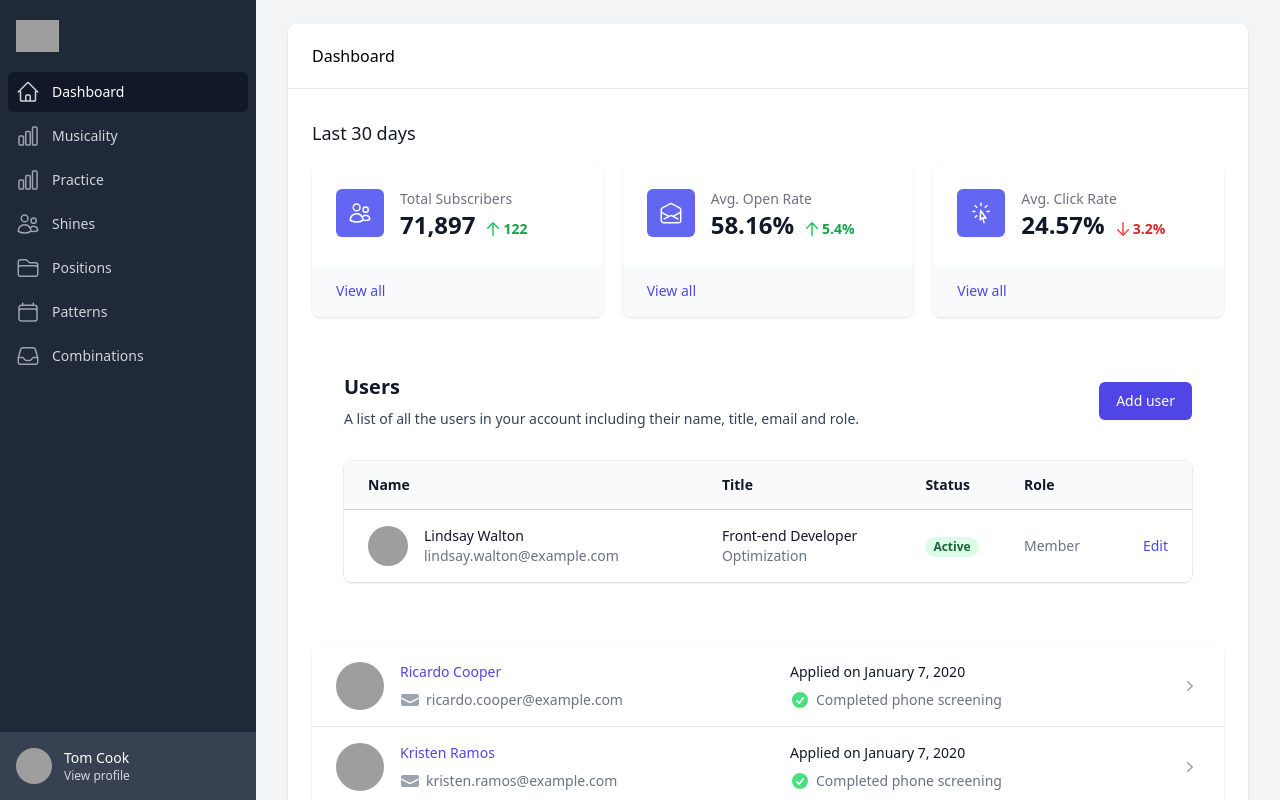
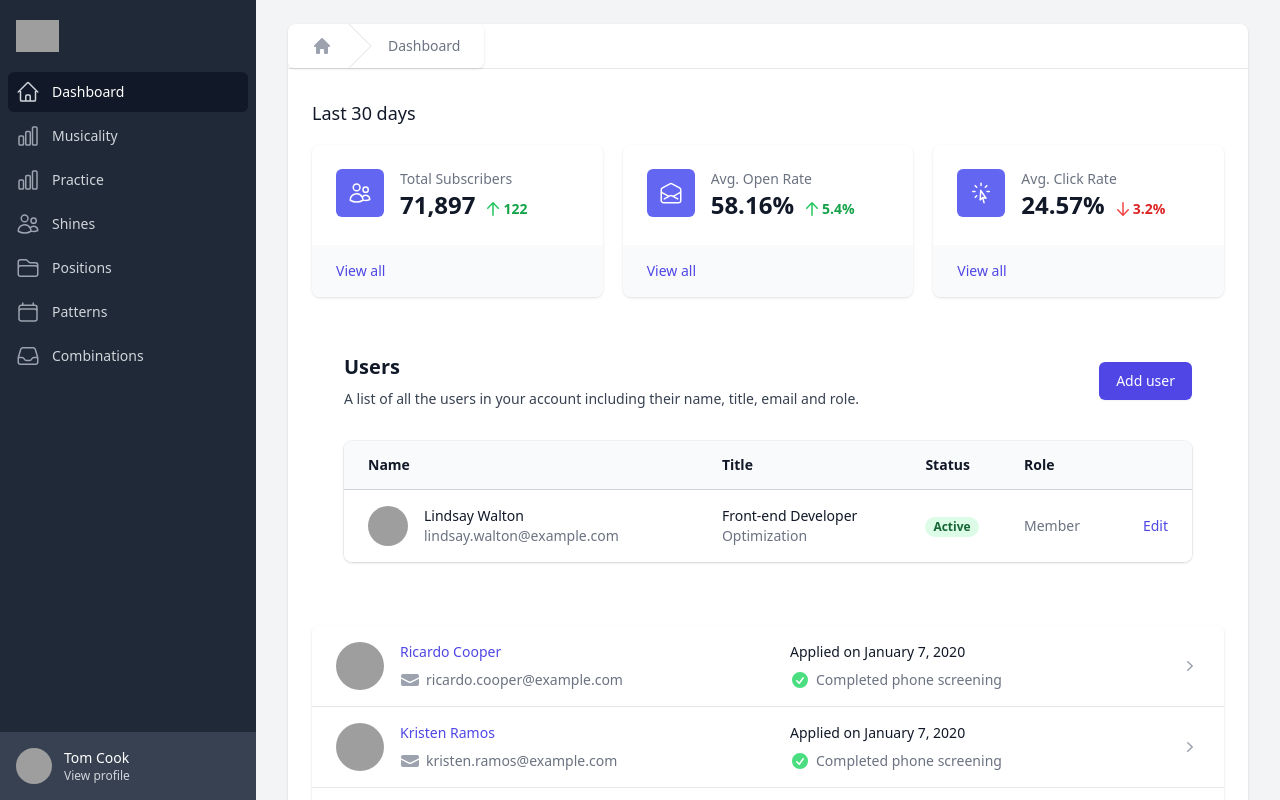
Before and after one commit to hotafrika/wails-vite-react-ts-tailwind-template, a React (Vite) app in the folder frontend/: page /#/position in a window 1280 px wide. Shown: the top 800 px of the page. Built offline with nearby package versions, Linux system fonts and the light colour scheme; grey boxes are pictures that could not be loaded.

Commit message:
card title style change

```diff
--- a/frontend/src/components/grids/BasicsGrid.tsx
+++ b/frontend/src/components/grids/BasicsGrid.tsx
@@ -82,9 +82,9 @@ function classNames(...classes) {
 export default function Example() {
   return (
     <>
-      <div className="mx-auto max-w-7xl px-4 sm:px-6 lg:px-8">
+      {/* <div className="mx-auto max-w-7xl px-4 sm:px-6 lg:px-8">
         <h1 className="text-2xl font-semibold text-gray-900">Shine</h1>
-      </div>
+      </div> */}
 
       <div className="divide-y divide-gray-200 overflow-hidden rounded-lg bg-gray-200 shadow sm:grid sm:grid-cols-2 sm:gap-px sm:divide-y-0">
         {actions.map((action, actionIdx) => (
--- a/frontend/src/components/grids/CombinationsGrid.tsx
+++ b/frontend/src/components/grids/CombinationsGrid.tsx
@@ -18,9 +18,9 @@ const people = [
 export default function Example() {
   return (
     <>
-      <div className="mx-auto max-w-7xl px-4 sm:px-6 lg:px-8">
+      {/* <div className="mx-auto max-w-7xl px-4 sm:px-6 lg:px-8">
         <h1 className="text-2xl font-semibold text-gray-900">Combinations</h1>
-      </div>
+      </div> */}
 
       <ul
         role="list"
--- a/frontend/src/components/grids/PatternsGrid.tsx
+++ b/frontend/src/components/grids/PatternsGrid.tsx
@@ -40,9 +40,9 @@ function classNames(...classes) {
 export default function Example() {
   return (
     <>
-      <div className="mx-auto max-w-7xl px-4 sm:px-6 lg:px-8">
+      {/* <div className="mx-auto max-w-7xl px-4 sm:px-6 lg:px-8">
         <h1 className="text-2xl font-semibold text-gray-900">Combinations</h1>
-      </div>
+      </div> */}
       <div>
         <h2 className="text-sm font-medium text-gray-500">Pinned Projects</h2>
         <ul
--- a/frontend/src/components/grids/PositionsGrid.tsx
+++ b/frontend/src/components/grids/PositionsGrid.tsx
@@ -15,9 +15,9 @@ const people = [
 export default function Example() {
   return (
     <>
-      <div className="mx-auto max-w-7xl px-4 sm:px-6 lg:px-8">
+      {/* <div className="mx-auto max-w-7xl px-4 sm:px-6 lg:px-8">
         <h1 className="text-2xl font-semibold text-gray-900">Positions</h1>
-      </div>
+      </div> */}
       <div className="grid grid-cols-1 gap-4 sm:grid-cols-2">
         {people.map((person) => (
           <div
--- a/frontend/src/components/layout/HeaderFootwCard.tsx
+++ b/frontend/src/components/layout/HeaderFootwCard.tsx
@@ -1,6 +1,7 @@
 import React from "react";
 import {navigation } from "./Sidebar"
 import { useLocation } from 'react-router-dom';
+import { HomeIcon } from '@heroicons/react/20/solid'
 
 
 export default function Example({ children }) {
@@ -8,17 +9,77 @@ export default function Example({ children }) {
     let location = useLocation();
 
 
+    let page = navigation.find(i=>i.href ===location.pathname)
     let title = navigation.find(i=>i.href ===location.pathname)?.name || ''
 
 
   return (
     <div className="divide-y divide-gray-200 overflow-hidden rounded-lg bg-white shadow">
 
-      <div className="px-4 py-5 sm:px-6">
+
+      <nav className="flex" aria-label="Breadcrumb">
+            <ol role="list" className="flex space-x-4 rounded-md bg-white px-6 shadow">
+                <li className="flex">
+                    <div className="flex items-center">
+                        <a href="#" className="text-gray-400 hover:text-gray-500">
+                            <HomeIcon className="h-5 w-5 flex-shrink-0" aria-hidden="true" />
+                            <span className="sr-only">Home</span>
+                        </a>
+                    </div>
+                </li>
+                <li key={page.name} className="flex">
+                        <div className="flex items-center">
+                            <svg
+                                className="h-full w-6 flex-shrink-0 text-gray-200"
+                                viewBox="0 0 24 44"
+                                preserveAspectRatio="none"
+                                fill="currentColor"
+                                xmlns="http://www.w3.org/2000/svg"
+                                aria-hidden="true"
+                            >
+                                <path d="M.293 0l22 22-22 22h1.414l22-22-22-22H.293z" />
+                            </svg>
+                            <a
+                                href={page.href}
+                                className="ml-4 text-sm font-medium text-gray-500 hover:text-gray-700"
+                                aria-current={page.current ? 'page' : undefined}
+                            >
+                                {page.name}
+                            </a>
+                        </div>
+                    </li>
+                {/* {pages.map((page) => (
+                    <li key={page.name} className="flex">
+                        <div className="flex items-center">
+                            <svg
+                                className="h-full w-6 flex-shrink-0 text-gray-200"
+                                viewBox="0 0 24 44"
+                                preserveAspectRatio="none"
+                                fill="currentColor"
+                                xmlns="http://www.w3.org/2000/svg"
+                                aria-hidden="true"
+                            >
+                                <path d="M.293 0l22 22-22 22h1.414l22-22-22-22H.293z" />
+                            </svg>
+                            <a
+                                href={page.href}
+                                className="ml-4 text-sm font-medium text-gray-500 hover:text-gray-700"
+                                aria-current={page.current ? 'page' : undefined}
+                            >
+                                {page.name}
+                            </a>
+                        </div>
+                    </li>
+                ))} */}
+            </ol>
+        </nav>
+
+
+      {/* <div className="px-4 py-5 sm:px-6">
         {title}
-        {/* Content goes here */}
-        {/* We use less vertical padding on card headers on desktop than on body sections */}
-      </div>
+      </div> */}
+
+
       <div className="px-4 py-4 sm:px-6">
         {children}
         {/* Content goes here */}
```
